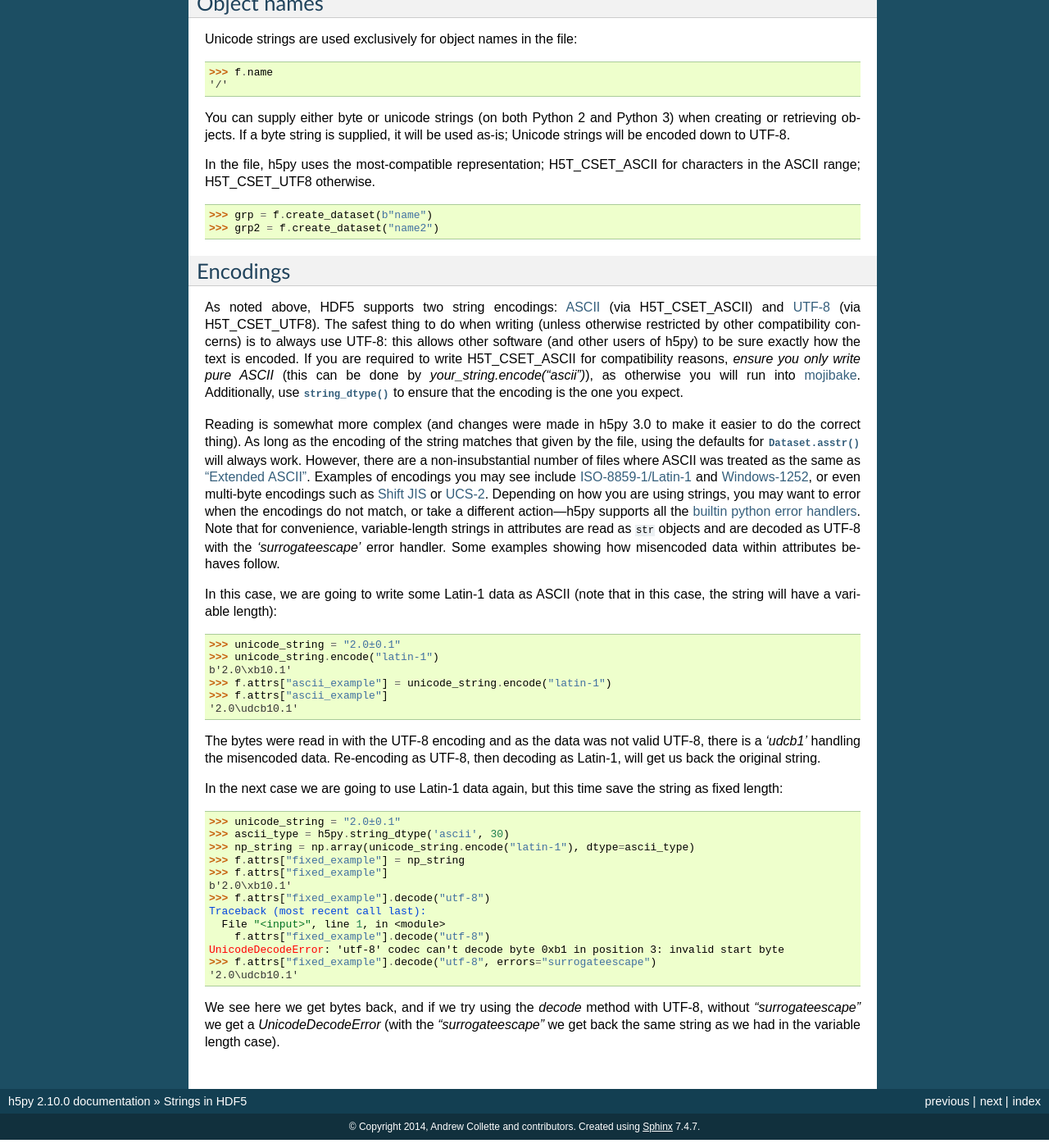
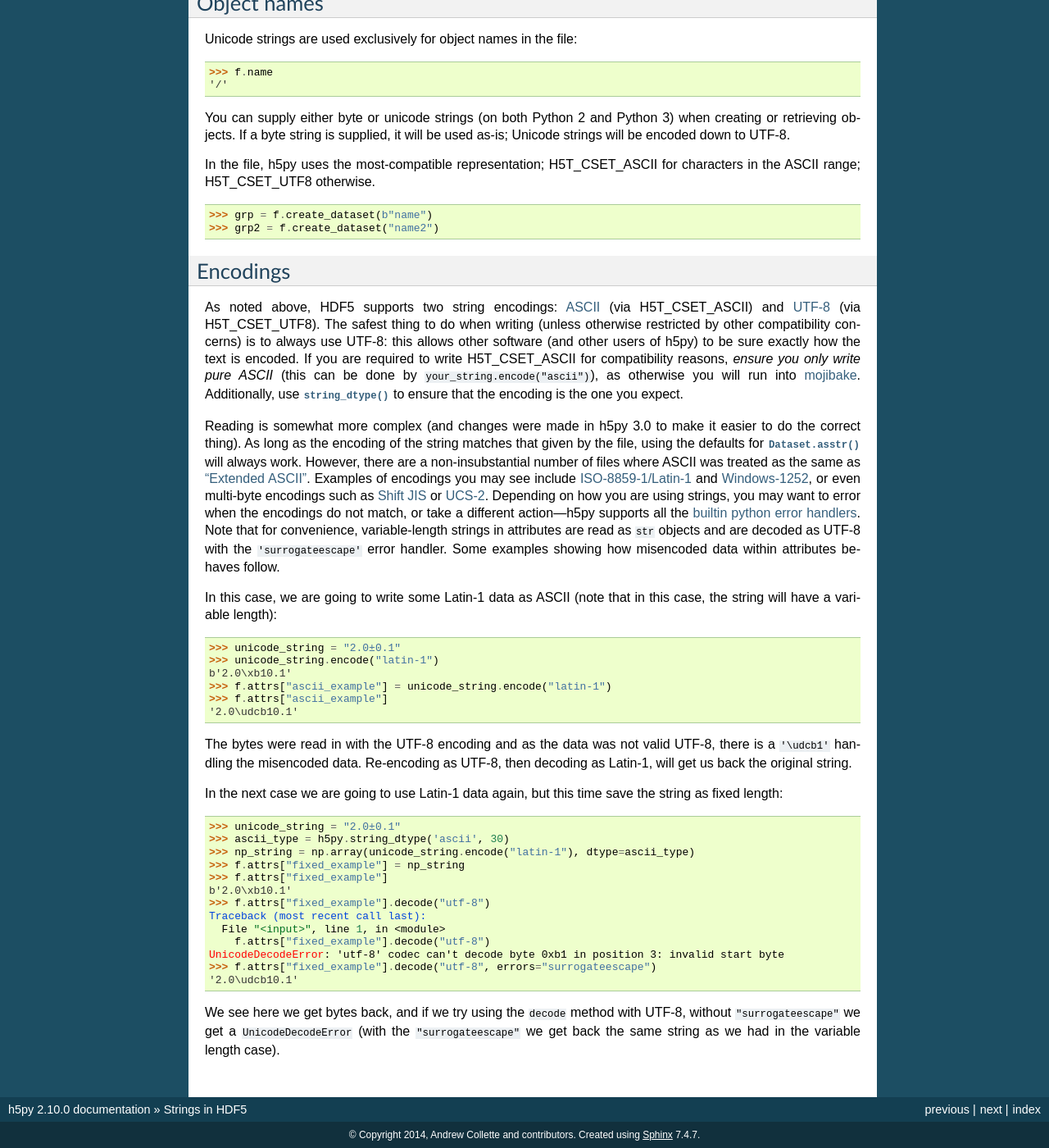
Before and after one commit to h5py/h5py, a Sphinx documentation site: the page built from docs/strings.rst, in a window 1280 px wide and 1400 px high, scrolled down 1088 px. Shown: the whole window at 82% size. Built offline with Sphinx 7.4.7, drawn with Linux system fonts in a browser that asks for light colours; pages that are not in the unit, such as notebooks, are missing from menus.

```diff
--- a/docs/strings.rst
+++ b/docs/strings.rst
@@ -96,7 +96,7 @@ thing to do when writing (unless otherwise restricted by other compatibility
 concerns) is to always use UTF-8: this allows other software (and other users of
 h5py) to be sure exactly how the text is encoded. If you are required to write
 H5T_CSET_ASCII for compatibility reasons, *ensure you only write pure ASCII*
-(this can be done by `your_string.encode("ascii")`), as otherwise you will run
+(this can be done by ``your_string.encode("ascii")``), as otherwise you will run
 into `mojibake <https://en.wikipedia.org/wiki/Mojibake>`_. Additionally, use
 :func:`.string_dtype` to ensure that the encoding is the one you expect.
 
@@ -115,7 +115,7 @@ Depending on how you are using strings, you may want to error when the encodings
 do not match, or take a different action—h5py supports all the
 `builtin python error handlers <https://docs.python.org/3/library/codecs.html#error-handlers>`_.
 Note that for convenience, variable-length strings in attributes are read as
-``str`` objects and are decoded as UTF-8 with the `'surrogateescape'` error
+``str`` objects and are decoded as UTF-8 with the ``'surrogateescape'`` error
 handler. Some examples showing how misencoded data within attributes behaves
 follow.
 
@@ -130,7 +130,7 @@ this case, the string will have a variable length)::
     '2.0\udcb10.1'
 
 The bytes were read in with the UTF-8 encoding and as the data was not valid
-UTF-8, there is a `'\udcb1'` handling the misencoded data. Re-encoding as UTF-8,
+UTF-8, there is a ``'\udcb1'`` handling the misencoded data. Re-encoding as UTF-8,
 then decoding as Latin-1, will get us back the original string.
 
 In the next case we are going to use Latin-1 data again, but this time save the
@@ -150,7 +150,7 @@ string as fixed length::
     >>> f.attrs["fixed_example"].decode("utf-8", errors="surrogateescape")
     '2.0\udcb10.1'
 
-We see here we get bytes back, and if we try using the `decode` method with
-UTF-8, without `"surrogateescape"` we get a `UnicodeDecodeError` (with the
-`"surrogateescape"` we get back the same string as we had in the variable length
+We see here we get bytes back, and if we try using the ``decode`` method with
+UTF-8, without ``"surrogateescape"`` we get a ``UnicodeDecodeError`` (with the
+``"surrogateescape"`` we get back the same string as we had in the variable length
 case).
```
